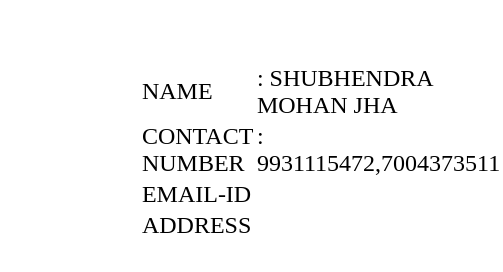
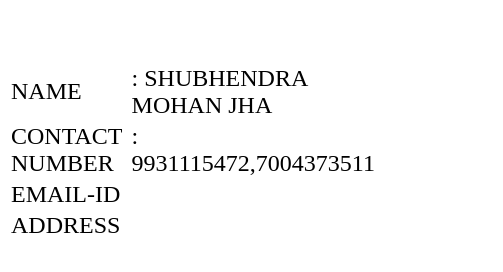
Before and after one commit to Akshatved/electroindiascheme.github.io, a plain HTML site: page contacts.html in a window 390 px wide. Shown: the part 194-466 px from the top of the page, 503 px wide, since content can reach past the window. Drawn offline with Linux system fonts and the light colour scheme; a web font is replaced by a local one.

Commit message:
Update contacts.html

```diff
--- a/contacts.html
+++ b/contacts.html
@@ -23,7 +23,11 @@
 		}
 
 
+@media only screen and (max-width: 600px) {
+			.content{
 
+			padding-left: 0px;
+		}
 
 
 
```
